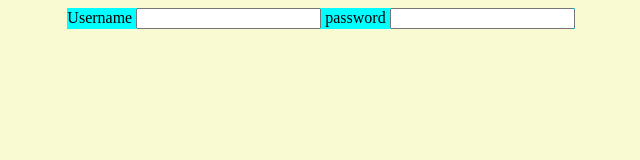
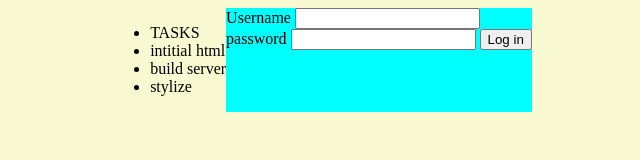
Before and after one commit to cv123760/mayra, a plain HTML site: page index.html in a window 1280 px wide. Shown: the whole page, without its empty margins (319-959 px from the left). Drawn offline with Linux system fonts and the light colour scheme.

Commit message:
Add files via upload
updated index.html

```diff
--- a/index.html
+++ b/index.html
@@ -8,15 +8,22 @@
     <link rel="stylesheet" href="index.css">
 </head>
 <body>
+    <ul>
+        <li>TASKS</li>
+        <li>intitial html</li>
+        <li>build server</li>
+        <li>stylize</li>
 
+    </ul>
     <div class="login">
         <form action="post">
             <label for="user">Username</label>
-            <input type="text" id='user'>
+            <input type="text" id='user'> <br>
 
             <label for="password">password</label>
             <input type="password" id="password">
 
+            <button>Log in</button>
         </form>
     </div>
 
```
